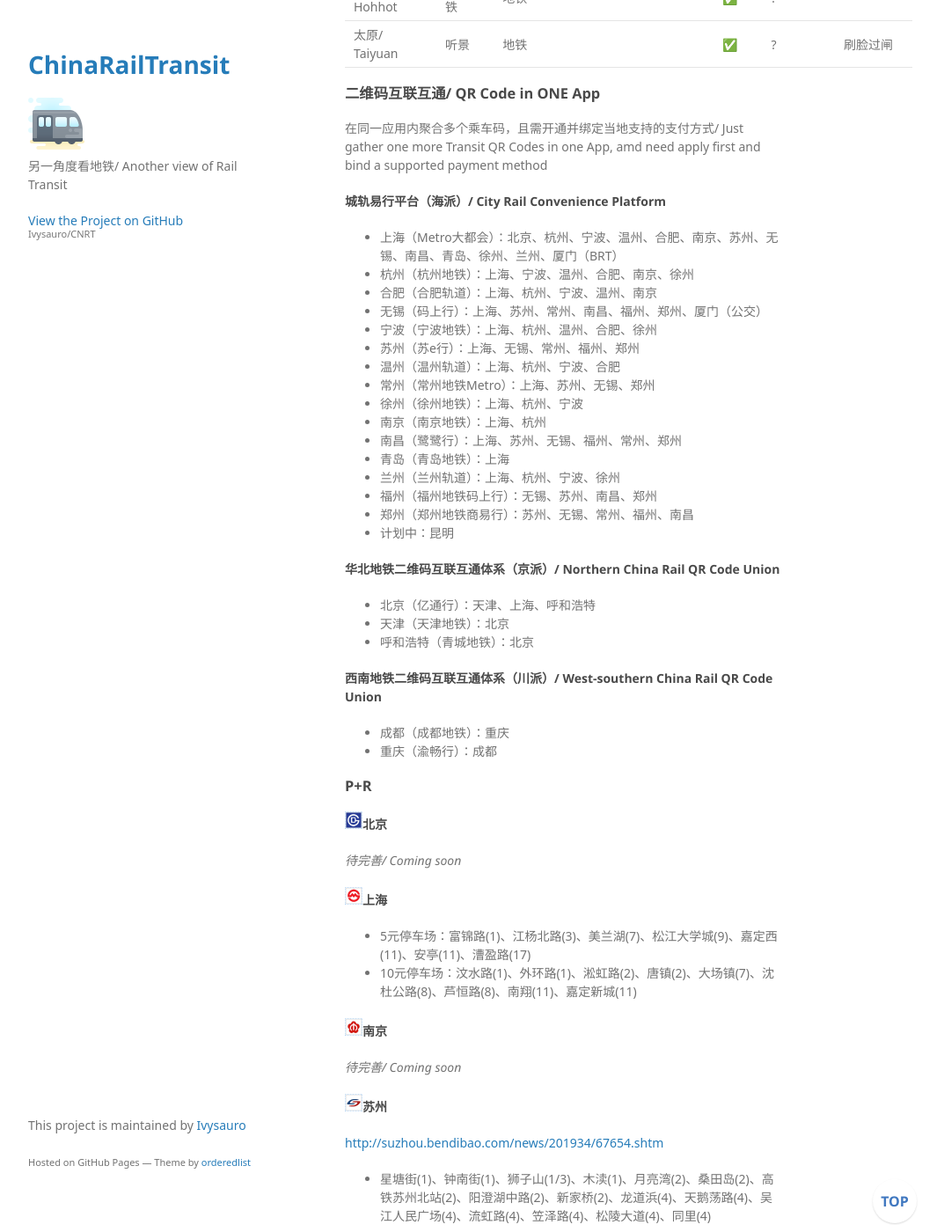
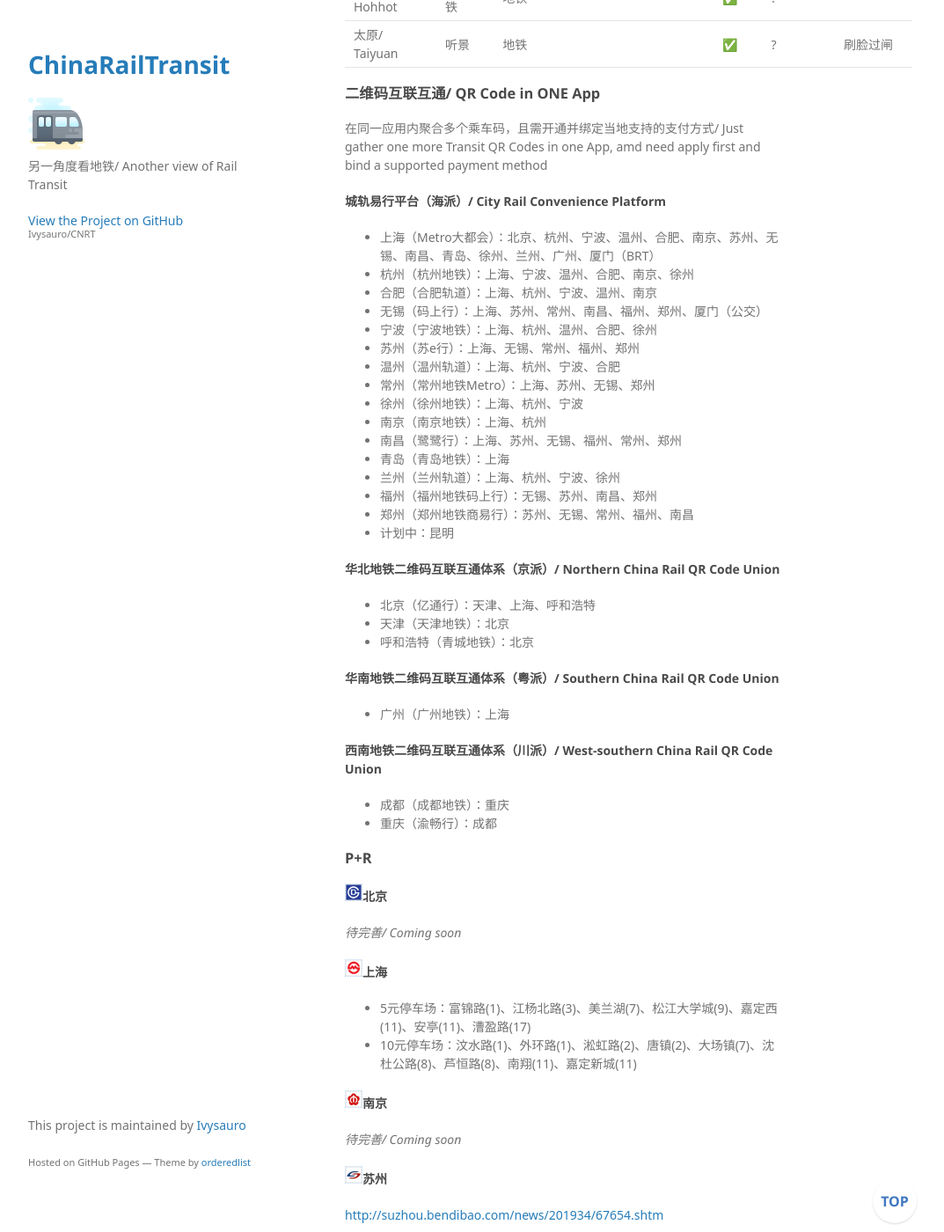
Before and after one commit to Ivysauro/CNRT, a Jekyll site: the page built from data/GeOp.md, in a window 1280 px wide and 1400 px high, scrolled down 9240 px. Shown: the whole window at 88% size, without its empty margins (178-1251 px from the left). Built offline with Jekyll 4.4.1, drawn with Linux system fonts in a browser that asks for light colours; some web fonts are replaced; our own code applies the rules of GitHub Pages for plain Markdown files; a script that is not in the unit is left out.

Commit message:
🍊更新广州数据
广州、上海地铁乘车码互通

```diff
--- a/data/GeOp.md
+++ b/data/GeOp.md
@@ -216,7 +216,7 @@
 
 #### 城轨易行平台（海派）/ City Rail Convenience Platform
 
-- 上海（Metro大都会）：北京、杭州、宁波、温州、合肥、南京、苏州、无锡、南昌、青岛、徐州、兰州、厦门（BRT）
+- 上海（Metro大都会）：北京、杭州、宁波、温州、合肥、南京、苏州、无锡、南昌、青岛、徐州、兰州、广州、厦门（BRT）
 - 杭州（杭州地铁）：上海、宁波、温州、合肥、南京、徐州
 - 合肥（合肥轨道）：上海、杭州、宁波、温州、南京
 - 无锡（码上行）：上海、苏州、常州、南昌、福州、郑州、厦门（公交）
@@ -238,6 +238,10 @@
 - 北京（亿通行）：天津、上海、呼和浩特
 - 天津（天津地铁）：北京
 - 呼和浩特（青城地铁）：北京
+
+#### 华南地铁二维码互联互通体系（粤派）/ Southern China Rail QR Code Union
+
+- 广州（广州地铁）：上海
 
 #### 西南地铁二维码互联互通体系（川派）/ West-southern China Rail QR Code Union
 
```
